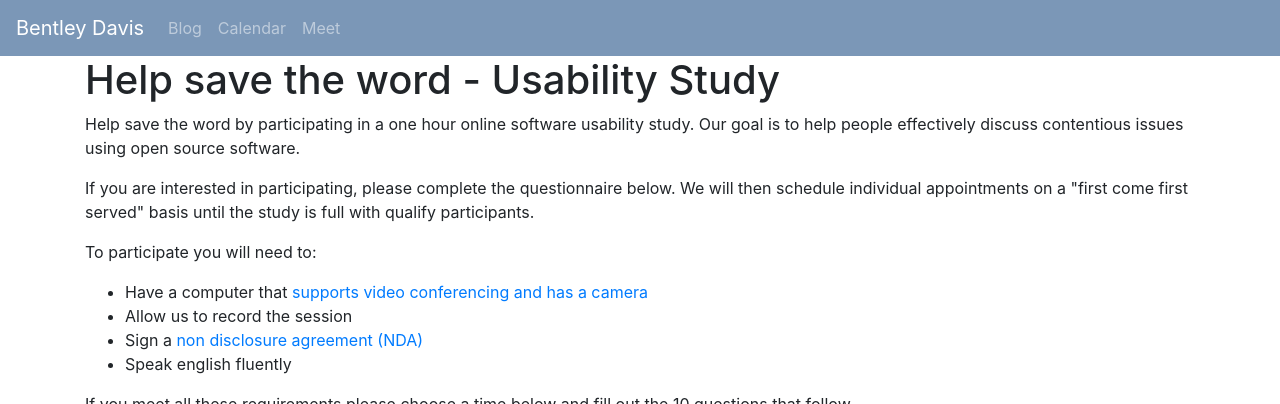
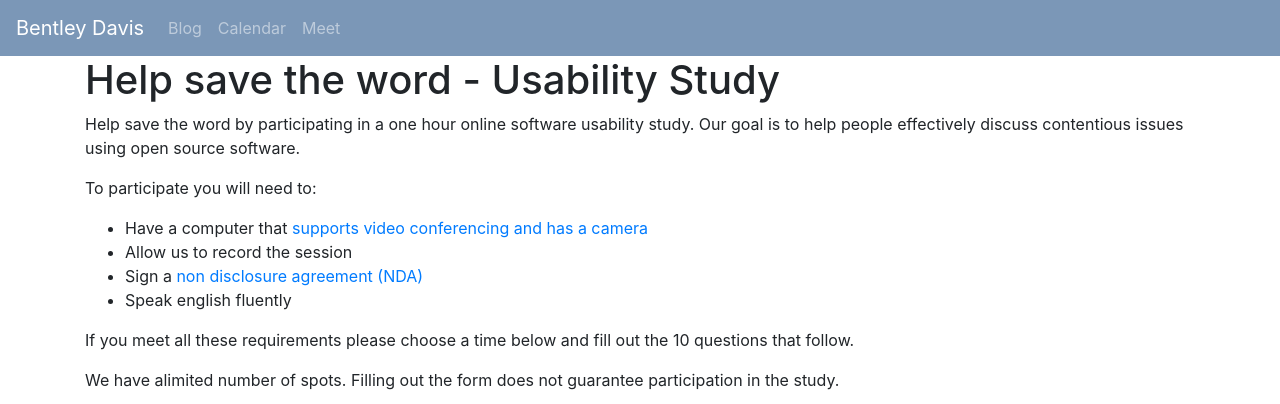
Before and after one commit to BentleyDavis/bentleydavis.github.io, a Jekyll site: the page built from meet/index.html, in a window 1280 px wide, cut to the strip 0-404 px from the top of the page. Built offline with Jekyll 4.4.1, drawn with Linux system fonts in a browser that asks for light colours; nearby versions of some CDN libraries.

Commit message:
correct explination text

```diff
--- a/meet/index.html
+++ b/meet/index.html
@@ -6,11 +6,6 @@ title: Help save the word - Usability Study
 <p>
     Help save the word by participating in a one hour online software usability study. Our goal is to help people
     effectively discuss contentious issues using open source software.
-</p>
-<p>
-    If you are interested in participating, please complete the questionnaire below. We will then
-    schedule individual appointments on a "first come first served" basis until the study is full with qualify
-    participants.
 </p>
 <p>
     To participate you will need to:
```
